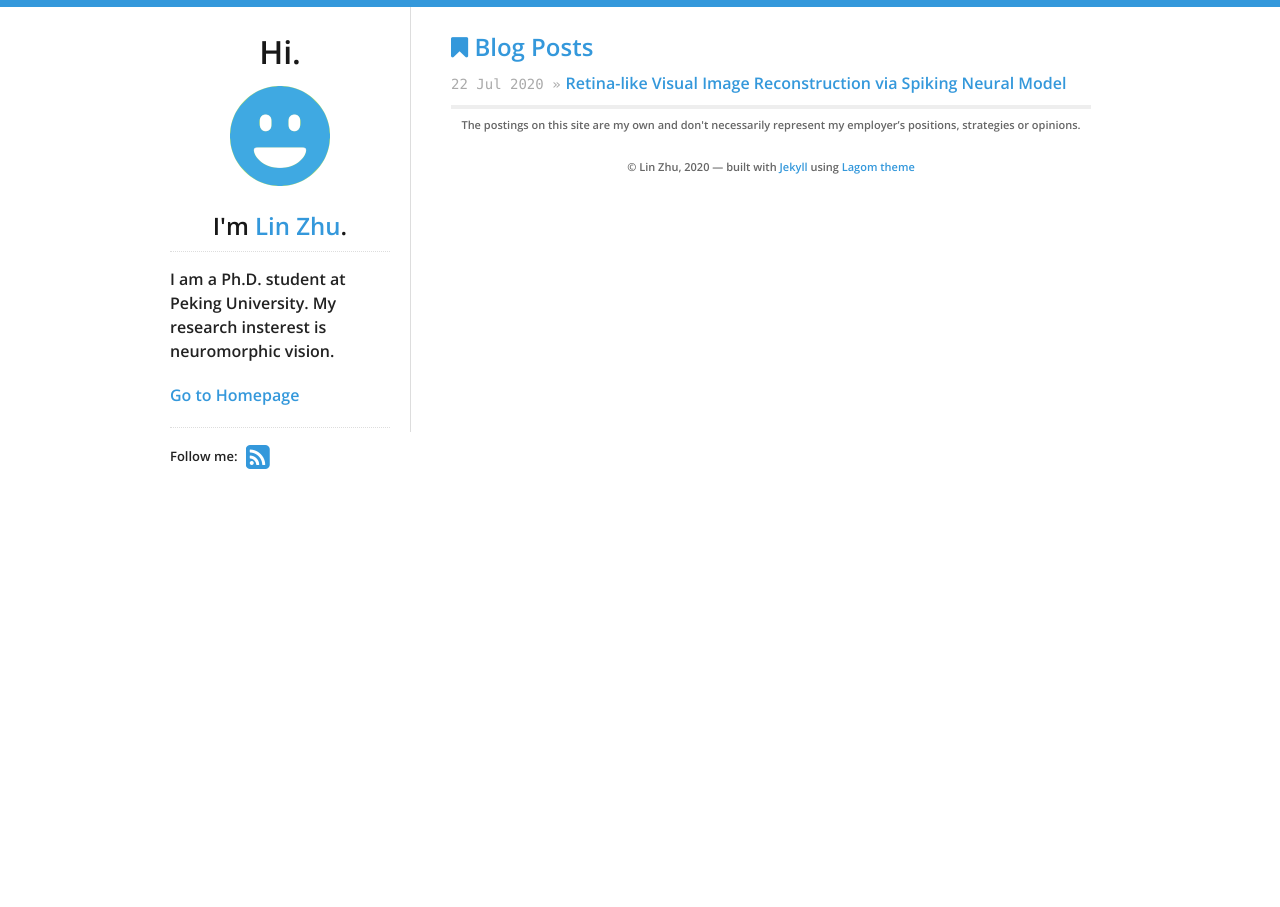
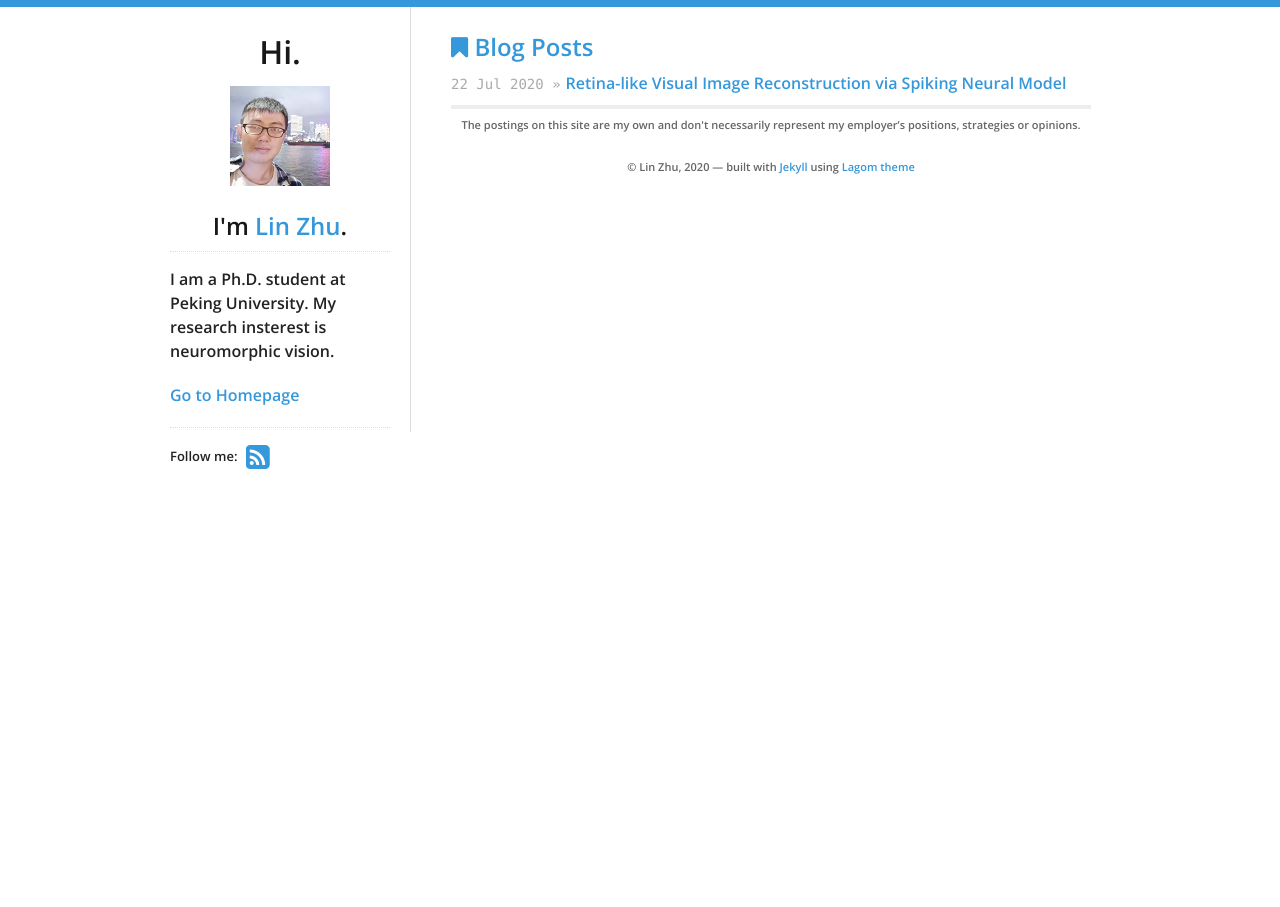
Before and after one commit to Crazyspike/crazyspike.github.io, a Jekyll site: the page built from index.html, in a window 1280 px wide. Built offline with Jekyll 4.4.1, drawn with Linux system fonts in a browser that asks for light colours.

Commit message:
Update sidebar.html

```diff
--- a/_includes/sidebar.html
+++ b/_includes/sidebar.html
@@ -4,7 +4,7 @@
     {% if site.data.theme.social.gravatar %}
     <img src="http://www.gravatar.com/avatar/{{ site.data.theme.social.gravatar }}?s=200" id="gravatar" alt="My photo"/>
     {% else %}
-    <img src="logo.png" id="logo" alt="Blog logo"/>
+    <img src="me.png" id="logo" alt="Blog logo"/>
     {% endif %}
   </a>
   <h2>I'm <a href="https://crazyspike.github.io/home/">{{ site.data.theme.name }}</a>.</h2>
```
